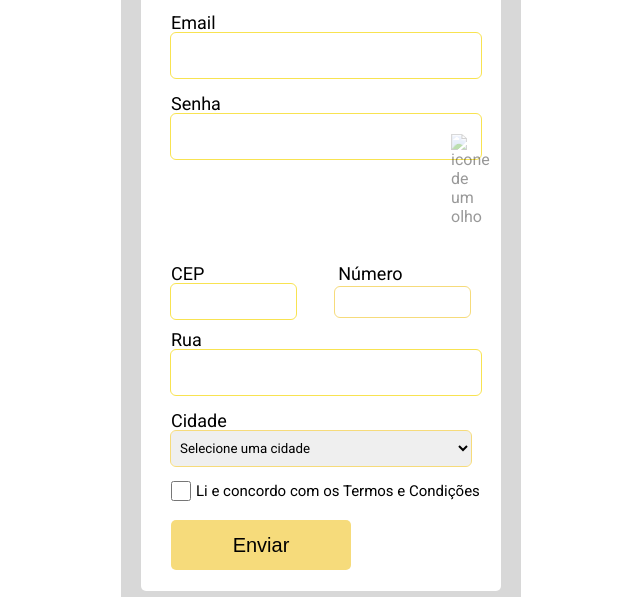
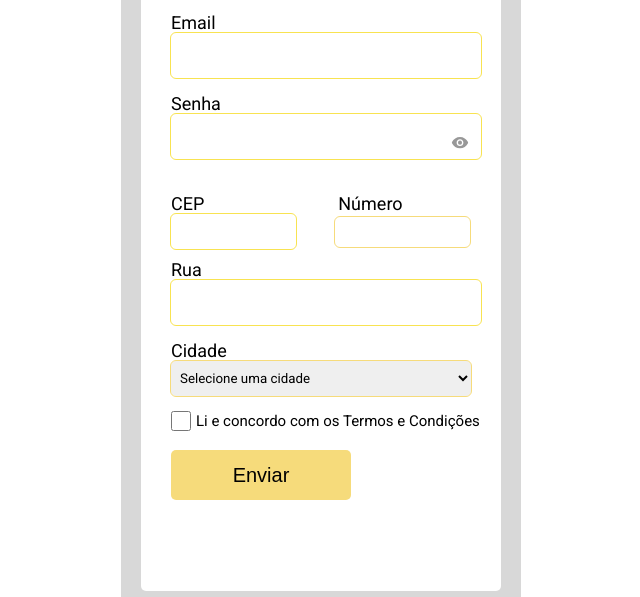
Before and after one commit to BrennonMeireles/tela-login, a plain HTML site: page index.html in a window 1280 px wide. Shown: the part 203-800 px from the top of the page, without its empty margins (319-959 px from the left). Drawn offline with Linux system fonts and the light colour scheme; the site is published under a folder, as on GitHub Pages, so addresses that start at the root find nothing.

Commit message:
fix: imgEye

```diff
--- a/index.html
+++ b/index.html
@@ -4,8 +4,9 @@
     <meta charset="UTF-8">
     <meta name="viewport" content="width=device-width, initial-scale=1.0">
     <link rel="stylesheet" href="css/style.css">
-    <title>tela 3</title>
+    <title>Tela Login</title>
 </head>
+<body>
     <main>
         <canvas id="barra_top"></canvas>
         <canvas id="quadrado"></canvas>
@@ -21,7 +22,7 @@
             <label id="label">Senha</label><br>
             <input type="password" id="input"><br>
 
-            <img src="/img/esconder.svg" id="olho" alt="icone de um olho">
+            <img src="./img/esconder.svg" id="olho" alt="icone de um olho">
 
             <label id="label">CEP</label>
             <label id="label_num">Número</label>
@@ -45,16 +46,6 @@
             <p id="p_checkbox">Li e concordo com os Termos e Condições</p>
 
             <input type="submit" id="botao_final" value = "Enviar">
-
-        </form>
-
-
-
-
-
-        </form>
     </main>
-<body>
-
 </body>
 </html>
```
